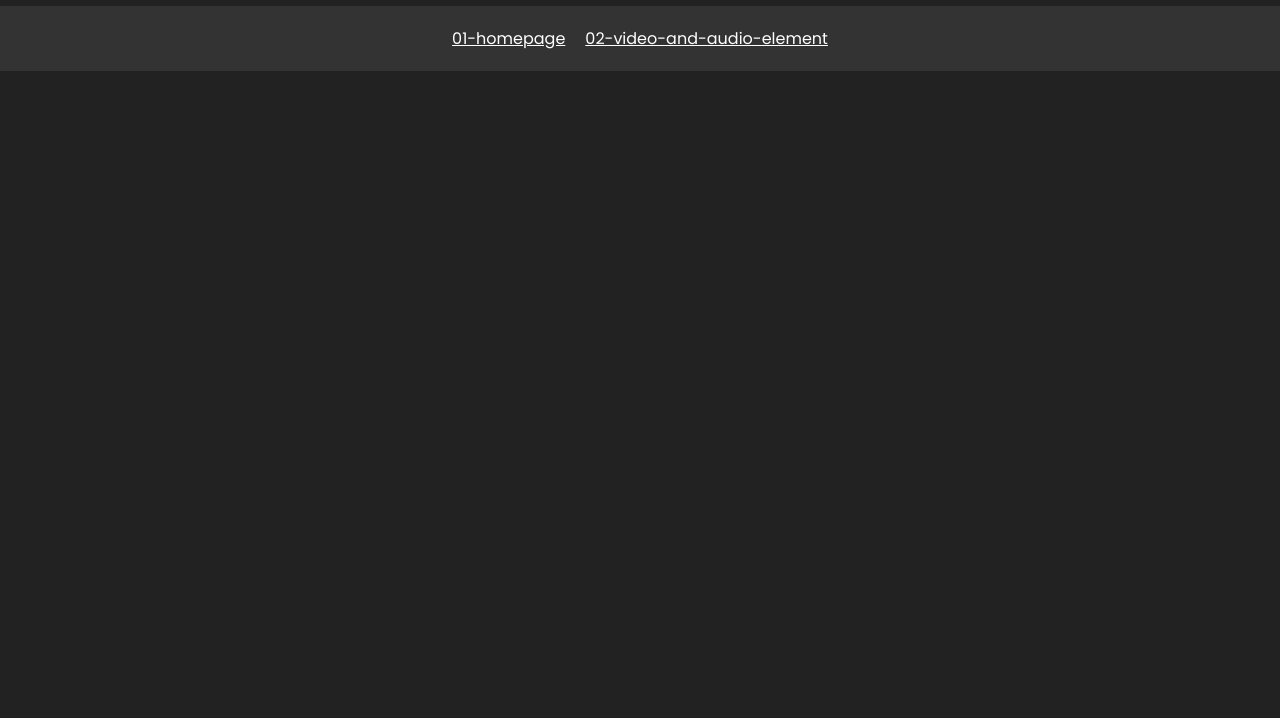
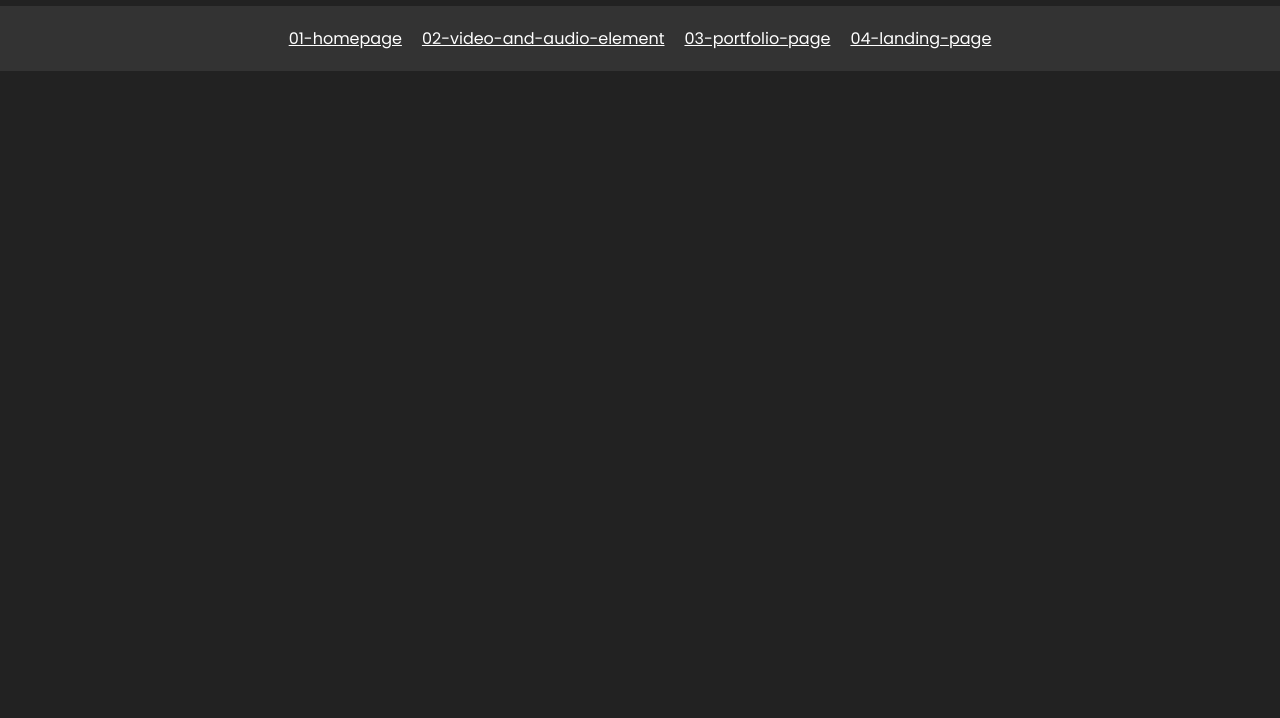
Before and after one commit to hafizurrahaman0/WebMiniProjects, a plain HTML site: page index.html in a window 1280 px wide. Shown: the part 82-800 px from the top of the page. Drawn offline with Linux system fonts and the light colour scheme.

Commit message:
added portfolio-page and landing-page links

```diff
--- a/index.html
+++ b/index.html
@@ -15,6 +15,8 @@
     <main>
         <a class="card" href="./01-homepage/index.html" target="_blank">01-homepage</a>
         <a class="card" href="./02-video-and-audio-element/index.html" target="_blank">02-video-and-audio-element</a>
+        <a href="./03-portfolio-page/index.html" class="card" target="_blank">03-portfolio-page</a>
+        <a href="./04-landing-page/index.html" class="card" target="_blank">04-landing-page</a>
     </main>
 
 </body>
```
